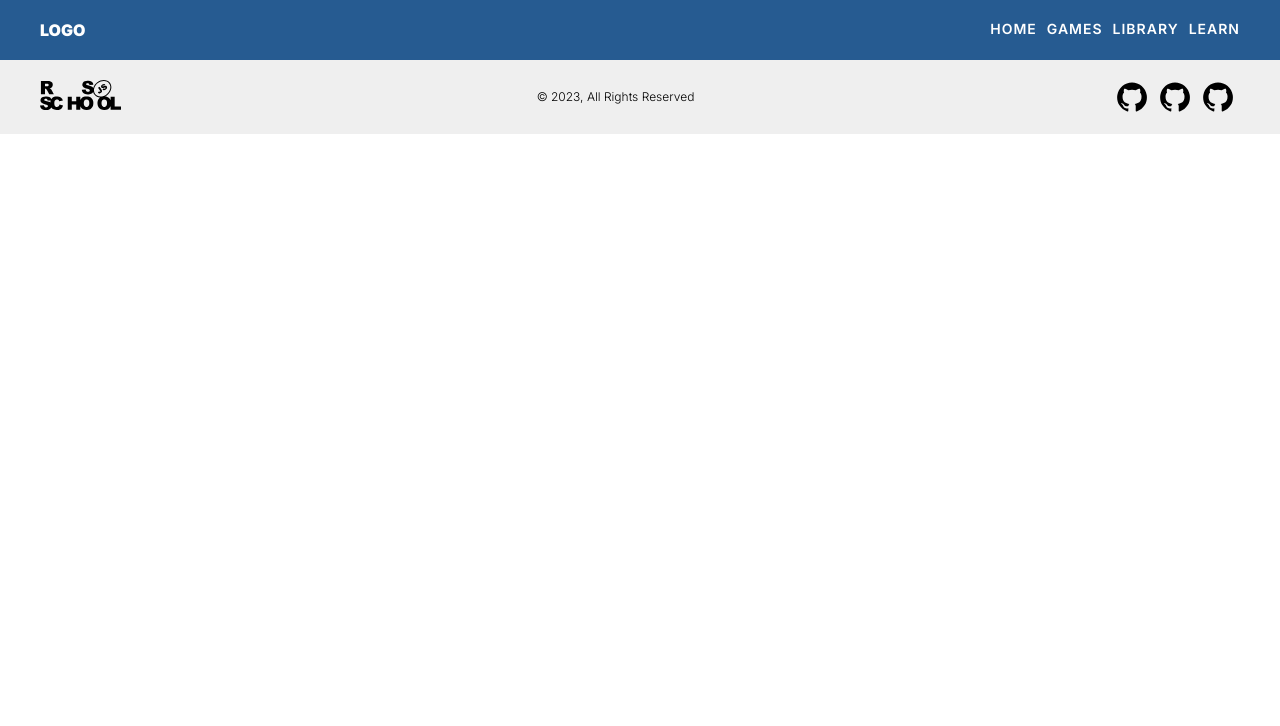
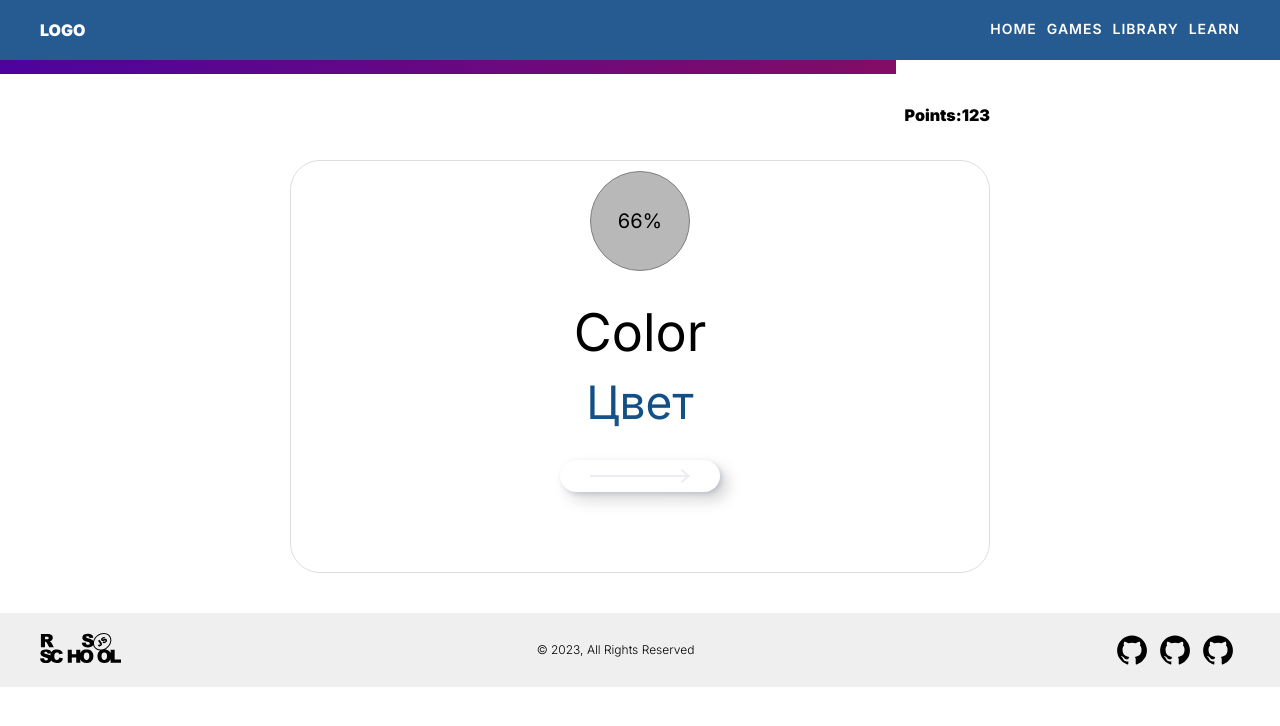
Before and after one commit to gsidnick/rsclone, a React (Create React App) app: page /learn in a window 1280 px wide. Shown: the top 726 px of the page. Built offline with nearby package versions, Linux system fonts and the light colour scheme.

Commit message:
refactor: change some css rules

```diff
--- a/src/App.css
+++ b/src/App.css
@@ -1,4 +1,7 @@
 .container {
-  width: 800px;
-  margin: 0 auto;
+  max-width: 1150px;
+  /* width: 1150px; */
+  margin: 40px auto;
+  border: 1px solid #DDDDDD;
+  border-radius: 30px;
 }
--- a/src/App.tsx
+++ b/src/App.tsx
@@ -1,6 +1,8 @@
 import { BrowserRouter as Router, Routes, Route } from 'react-router-dom';
 import Header from './components/Header/Header';
 import Home from './components/Home/Home';
+import Library from './components/Library/Library';
+import Learn from './components/Learn/Learn';
 import Footer from './components/Footer/Footer';
 import './App.css';
 
@@ -11,6 +13,8 @@ function App() {
         <Header />
         <Routes>
           <Route path='/' element={<Home />} />
+          <Route path='/library/' element={<Library />} />
+          <Route path='/learn/' element={<Learn />} />
         </Routes>
         <Footer />
       </Router>
--- a/src/components/Footer/Footer.css
+++ b/src/components/Footer/Footer.css
@@ -1,6 +1,8 @@
 .footer {
+  width: 100%;
   padding: 20px 40px;
   background-color:  #efefef;
+  position: sticky;
 }
 
 .footer__container {
--- a/src/components/Home/Home.css
+++ b/src/components/Home/Home.css
@@ -1,6 +1,6 @@
 .home__container {
   display: grid;
-  grid-template-columns: 480px 280px;
+  grid-template-columns: 480px 1fr;
   gap: 40px;
   height: calc(100vh - 135px);
   grid-template-areas:
@@ -15,7 +15,7 @@
 .home__game {
   grid-area: game;
   padding: 40px;
-  background: #E8E9EE;
+  background: #fff;
   border-radius: 10px;
   text-align: center;
   display: flex;
@@ -27,14 +27,14 @@
 .home__score {
   grid-area: score;
   padding: 40px;
-  background: #E8E9EE;
+  background: #fff;
   border-radius: 10px;
 }
 
 .home__level {
   grid-area: level;
   padding: 40px;
-  background: #E8E9EE;
+  background: #fff;
   border-radius: 10px;
 }
 
--- a/src/components/Learn/Learn.css
+++ b/src/components/Learn/Learn.css
@@ -1,14 +1,20 @@
-.learn__progress{
+.learn {
+  display: flex;
+}
+
+.learn__progress {
   padding: 0;
   margin: 0;
   height: 0px;
 }
-.learn__input{
+
+.learn__input {
   position: absolute;
   width: 100%;
   margin: 0 0 0 0;
   border: none;
 }
+
 input[type="range"] {
   appearance: none;
   height: 14px;
@@ -17,30 +23,42 @@ input[type="range"] {
   background-size: 70% 100%;
   background-repeat: no-repeat;
 }
+
 input[type="range"]::-webkit-slider-thumb {
   -webkit-appearance: none;
   display: none;
 }
-.learn__points{
-  padding-left: 70%;
+
+.learn__contain {
+  margin: auto;
 }
-.learn__points-score{
+
+.learn__points {
+  height: 60px;
+  display: flex;
+  align-items: center;
+  position: relative;
+}
+
+.learn__points-score {
   margin: 0;
   padding: 50px 0 0 0;
   font-size: 16px;
+  position: absolute;
+  right: 0;
 }
-.learn__color-container{
+
+.learn__color-container {
+  width: 700px;
+  padding: 10px 0 80px 0;
+  border-radius: 30px;
   display: flex;
   flex-direction: column;
   align-items: center;
   justify-content: space-around;
-  background-color: rgb(207, 207, 207);
-  width: 800px;
-  height: 500px;
-  margin: 0 0 50px 0;
-  border-radius: 20px;
 }
-.learn__circle-progress{
+
+.learn__circle-progress {
   display: flex;
   align-items: center;
   justify-content: center;
@@ -50,14 +68,66 @@ input[type="range"]::-webkit-slider-thumb {
   border: 1px solid gray;
   border-radius: 75px;
 }
-.learn__percentage{
+
+.learn__percentage {
   font-size: 20px;
   box-sizing: content-box;
 }
-.learn__button{
-  font-size: 20px;
-  width: 150px;
-  border-radius: 10px;
-  border: 1px solid gray;
-  background-color: rgb(184, 184, 184);
+
+.learn__color {
+  margin: 30px 0;
+  display: flex;
+  flex-direction: column;
+  gap: 10px;
+  text-align: center;
 }
+
+.learn__color-english {
+  font-size: 52px;
+}
+
+.learn__color-russian {
+  font-size: 46px;
+  color: #124F85;
+}
+
+.learn__button {
+  width: 160px;
+  padding: 15px 30px;
+  text-align: center;
+  display: flex;
+  background-color: #fff;
+  box-shadow: 2px 2px 5px rgba(10, 46, 82, 0.16), -8px -8px 40px rgba(255, 255, 255, 0.56), 8px 8px 15px rgba(0, 0, 0, 0.17);
+  border-radius: 50px;
+  border: 0;
+  cursor: pointer;
+}
+
+.learn__button-arrow {
+  width: 100px;
+  height: 2px;
+  background-color: #ECEDF2;
+  position: relative;
+}
+
+.learn__button-arrow::before {
+  content: '';
+  width: 10px;
+  height: 2px;
+  background-color: #ECEDF2;
+  position: absolute;
+  top: -3px;
+  right: 0;
+  transform: rotate(45deg);
+}
+
+.learn__button-arrow::after {
+  content: '';
+  width: 10px;
+  height: 2px;
+  background-color: #ECEDF2;
+  position: absolute;
+  top: 3px;
+  right: 0;
+  transform: rotate(-45deg);
+}
--- a/src/components/Learn/Learn.tsx
+++ b/src/components/Learn/Learn.tsx
@@ -7,20 +7,20 @@ function Learn() {
       <div className="learn__progress">
         <input type="range" className="learn__input" />
       </div>
-      <div className="learn__container container">
+      <div className="learn__contain">
         <div className="learn__points">
           <h3 className="learn__points-score">Points:123</h3>
         </div>
-        <div className="learn__color-container">
+        <div className="learn__color-container container">
           <div className="learn__circle-progress">
             <span className="learn__percentage">66%</span>
           </div>
           <div className="learn__color">
-            <p className="learn__color-english">Color</p>
-            <p className="learn__color-russian">Цвет</p>
+            <span className="learn__color-english">Color</span>
+            <span className="learn__color-russian">Цвет</span>
           </div>
-          <div className="learn__butoon-container">
-            <button className="learn__button">→</button>
+          <div className="learn__button">
+            <div className="learn__button-arrow"></div>
           </div>
         </div>
       </div>
--- a/src/components/Library/Library.css
+++ b/src/components/Library/Library.css
@@ -1,25 +1,35 @@
-.library__container{
+.library__container {
   display: flex;
   flex-direction: column;
   padding: 40px 0;
 }
+
 .library__header{
   text-align: center;
 }
-.library__header-title{
+
+.library__header-title {
   margin: 0;
   font-style: normal;
-  font-weight: 800;
   font-size: 36px;
   line-height: 44px;
+  font-weight: 400;
 }
-.library__input{
+
+.library__header-title_span {
+  font-weight: 800;
+}
+
+.library__input {
+  width: 50%;
+  margin: 0 auto;
   padding: 50px 0 0;
   text-align: center;
   display: flex;
   justify-content: center;
 }
-.library__input-text{
+
+.library__input-text {
   outline: none;
   margin: 0 25px 0 0;
   background-color: #a6c9bc93;
@@ -33,7 +43,8 @@
   inset 8px 8px 15px rgba(10, 46, 82, 0.21);
   border-radius: 15px;
 }
-.library__input-add{
+
+.library__input-add {
   width: 50px;
   height: 50px;
   border-radius: 35px;
@@ -42,9 +53,10 @@
   color: rgb(80, 86, 88);
   cursor: pointer;
 }
-.library__card{
-  margin: 50px 0 0;
-  width: 850px;
+
+.library__card {
+  margin: 50px auto;
+  width: 60%;
   height: 335px;
   background: #ECEDF2;
   border-radius: 30px;
@@ -55,12 +67,14 @@
   inset 4px 4px 30px rgba(10, 46, 82, 0.11),
   inset -4px -4px 40px #FFFFFF;
 }
-.library__card-header{
+
+.library__card-header {
   align-items: center;
   display: flex;
   justify-content: space-around;
 }
-.bold{
+
+.bold {
   font-style: normal;
   font-weight: 700;
   font-size: 28px;
@@ -68,18 +82,21 @@
   text-align: center;
   color: #0A2E52;
 }
-.library__card-label{
+
+.library__card-label {
   display: flex;
   justify-content: space-around;
   align-items: center;
 }
-.thin{
+
+.thin {
   font-style: normal;
   font-weight: 400;
   font-size: 20px;
   line-height: 28px;
   color: #0A2E52;
 }
-.active{
+
+.active {
   background-color: #e6dede;
 }
--- a/src/components/Library/Library.tsx
+++ b/src/components/Library/Library.tsx
@@ -6,7 +6,7 @@ function Library() {
     <main className="library">
       <div className="library__container container">
         <div className="library__header">
-          <h2 className="library__header-title">Add new Word</h2>
+          <h2 className="library__header-title">Add new <span className="library__header-title_span">Word</span></h2>
         </div>
         <div className="library__input">
           <input className="library__input-text" type="text" />
@@ -23,16 +23,6 @@ function Library() {
             <p className="library__card-text thin">Cat</p>
             <p className="library__card-text thin">80%</p>
           </div>
-          <div className="library__card-label">
-            <p className="library__card-text thin">Кот</p>
-            <p className="library__card-text thin">Cat</p>
-            <p className="library__card-text thin">80%</p>
-          </div>
-          <div className="library__card-label">
-            <p className="library__card-text thin">Кот</p>
-            <p className="library__card-text thin">Cat</p>
-            <p className="library__card-text thin">80%</p>
-          </div>
         </div>
       </div>
     </main>
```
Also changed, not shown: src/images/Arrow 1.jpg (added), src/images/arrow.svg (added).
